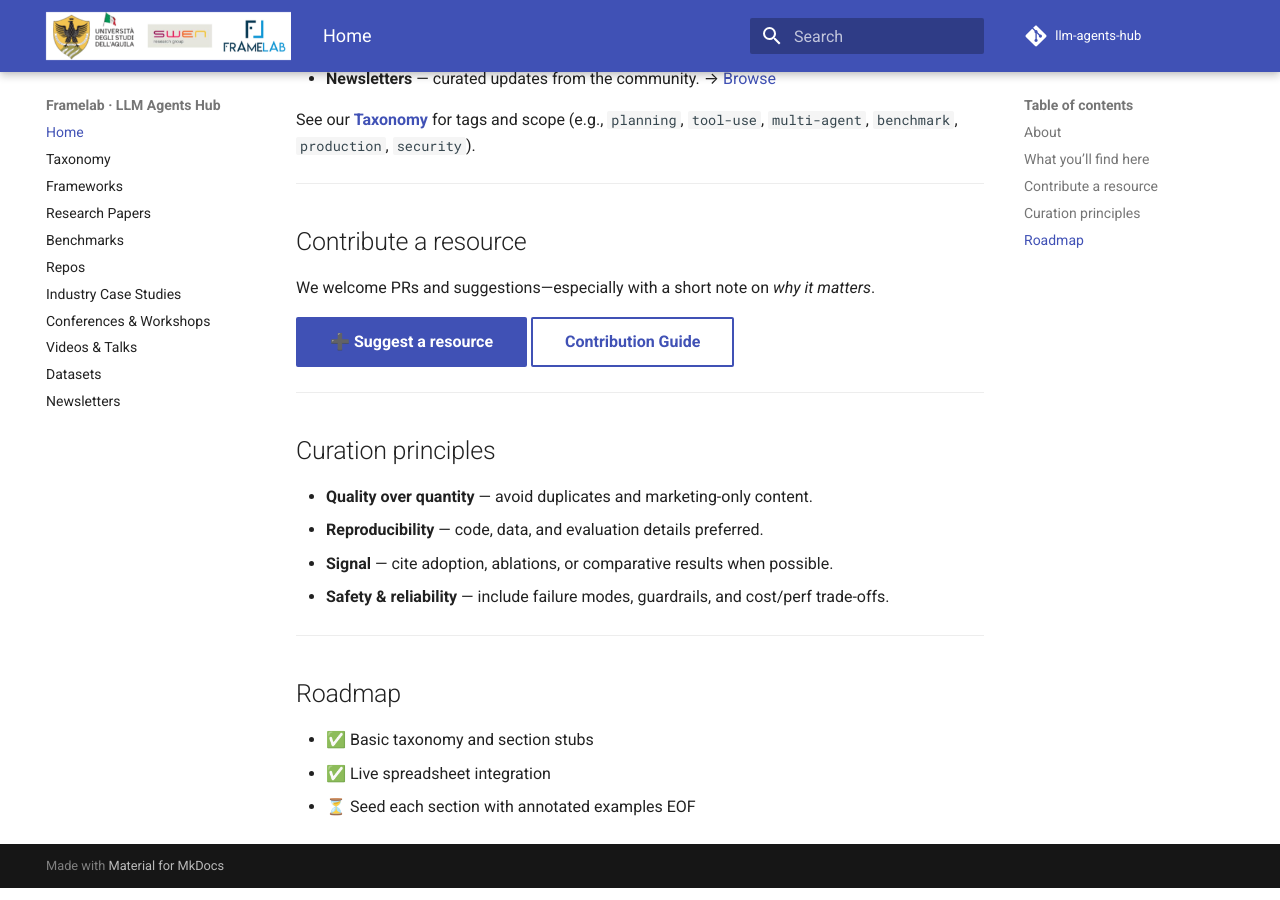
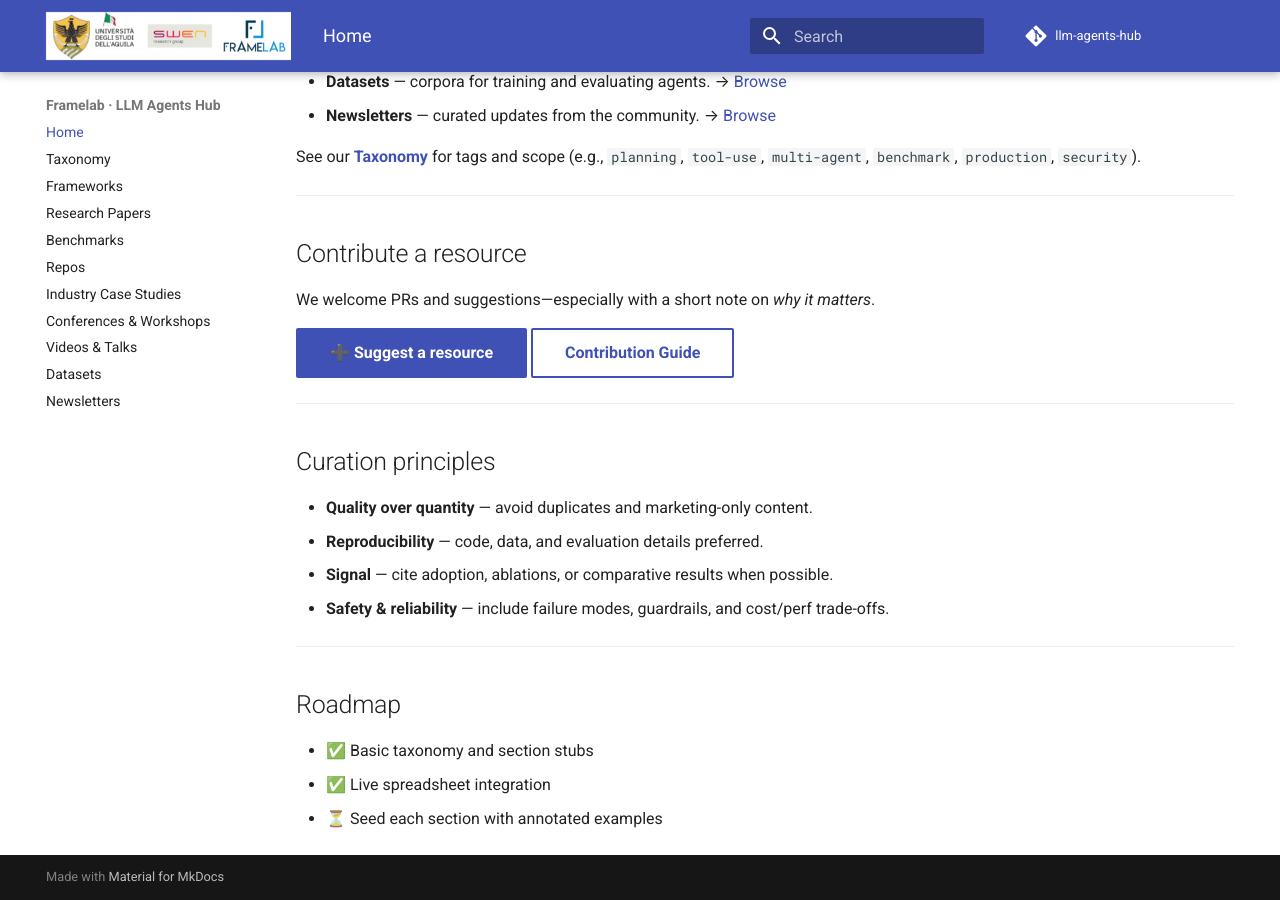
Before and after one commit to framelab-univaq/llm-agents-hub, an MkDocs documentation site: the page built from docs/index.md, in a window 1280 px wide and 900 px high, scrolled down 1155 px. Built offline with MkDocs 1.6.1 and Material for MkDocs 9.7.7, drawn with Linux system fonts in a browser that asks for light colours; comment, search, counter and statistics services are not loaded; part of the change alters nothing that is shown.

Commit message:
Update index.md

```diff
--- a/docs/index.md
+++ b/docs/index.md
@@ -1,4 +1,7 @@
-# LLM Agents Hub
+---
+hide:
+  - toc
+---
 
 <!-- Team banner directly under header -->
 <div class="team-hero">
@@ -69,4 +72,3 @@ We welcome PRs and suggestions—especially with a short note on *why it matters
 - ✅ Basic taxonomy and section stubs
 - ✅ Live spreadsheet integration
 - ⏳ Seed each section with annotated examples
-EOF
```
